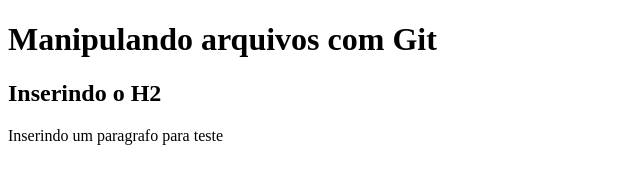
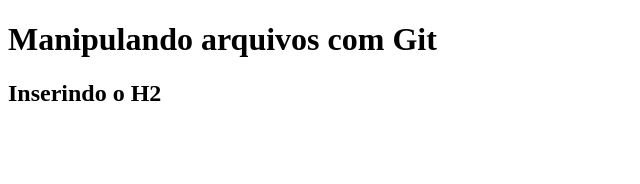
Before and after one commit to AleHesse/curso_github, a plain HTML site: page teste.html in a window 1280 px wide. Shown: the whole page, without its empty margins (0-640 px from the left). Drawn offline with Linux system fonts and the light colour scheme.

Commit message:
Revert "Realizada alteração em teste.thml"
This reverts commit eae9f7697176be481ab8e24852f14ac497c24729.

```diff
--- a/teste.html
+++ b/teste.html
@@ -8,8 +8,6 @@
 <body>
     <h1>Manipulando arquivos com Git</h1>
     <h2>Inserindo o H2</h2>
-    <p>Inserindo um paragrafo para teste</p>
-
 
 </body>
 </html>
```
Also changed, not shown: 1 other file.
